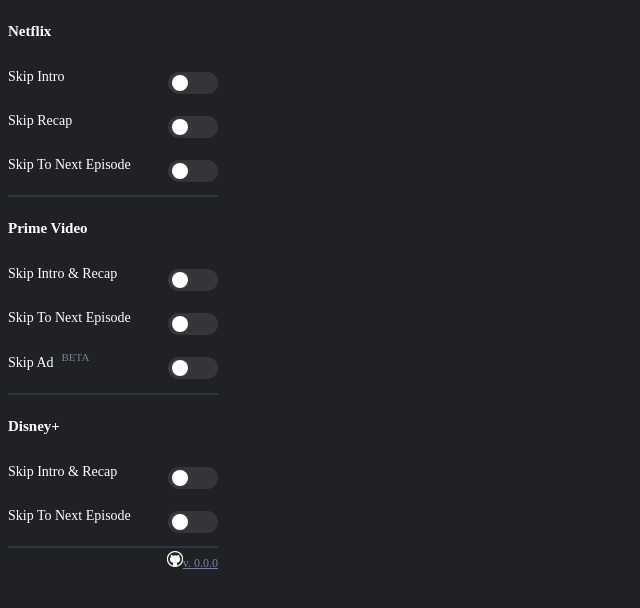
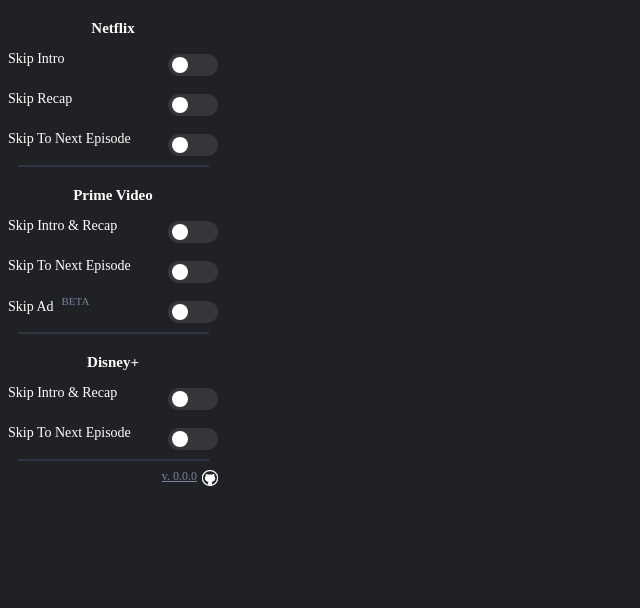
Before and after one commit to radar155/streamingskipper, a website built with webpack: page src/popup/popup.html in a window 1280 px wide. Shown: the whole page, without its empty margins (0-640 px from the left). Built offline with nearby package versions, Linux system fonts and the light colour scheme; some packages are replaced by stand-ins of ours.

Commit message:
refactoring of html, css improvements

```diff
--- a/src/popup/popup.css
+++ b/src/popup/popup.css
@@ -4,6 +4,8 @@
 
 #background {
   width:210px;
+  display: flex;
+  flex-direction: column;
 }
 
 p {
@@ -13,10 +15,13 @@
 }
 hr {
     border: 1px solid rgb(48,52,67);
+    width: 90%;
 }
 .service {
     color: white;
     font-size: 15px;
+    margin: 1.5vh 0 0;
+    text-align: center;
 }
 
 .switch {
@@ -60,6 +65,10 @@
   transition: .4s;
 }
 
+.selector {
+  height: 40px;
+}
+
 input:checked + .primevideo{
   background-color: #0f79af;
 }
@@ -99,9 +108,14 @@
 .version {
   font-size: 12px;
   margin-bottom: 2px;
-  margin-top: -5px;
-  float: right;
+  margin-right: 5px;
   color: rgb(122,130,160);
+}
+
+.gitlink {
+  display: flex;
+  justify-content: flex-end;
+  align-items: center;
 }
 
 #gitLogo {
--- a/src/popup/popup.html
+++ b/src/popup/popup.html
@@ -7,35 +7,45 @@
 
 <body>
   <div id="background">
-    <p class="service"><strong>Netflix</strong></p><br>
+    <p class="service"><strong>Netflix</strong></p>
+    <div class="selector">
       <p>Skip Intro</p>
       <label class="switch">
         <input type="checkbox" name="netflix" id="netflix_skip_intro"></input>
         <span class="slider netflix"></span>
-    </label><br>
+      </label>
+    </div>
+    <div class="selector">
       <p>Skip Recap</p>
       <label class="switch">
         <input type="checkbox" name="netflix" id="netflix_skip_recap"></input>
         <span class="slider netflix"></span>
       </label>
+    </div>
+    <div class="selector">
       <p>Skip To Next Episode</p>
       <label class="switch">
         <input type="checkbox" name="netflix" id="netflix_skip_next_episode"></input>
         <span class="slider netflix"></span>
       </label>
+    </div>
     <hr>
-    <p class="service"><strong>Prime Video</strong></p><br>
+    <p class="service"><strong>Prime Video</strong></p>
+    <div class="selector">
       <p>Skip Intro & Recap</p>
       <label class="switch">
         <input type="checkbox" name="primevideo" id="primevideo_skip_intro_&_recap"></input>
         <span class="slider primevideo"></span>
-    </label><br>
+      </label>
+    </div>
+    <div class="selector">
       <p>Skip To Next Episode</p>
       <label class="switch">
         <input type="checkbox" name="primevideo" id="primevideo_skip_next_episode"></input>
         <span class="slider primevideo"></span>
       </label>
-    <br>
+    </div>
+    <div class="selector">
       <p>Skip Ad</p>
       <sup>
         <p id="beta">BETA</p>
@@ -44,21 +54,29 @@
         <input type="checkbox" name="primevideo" id="primevideo_skip_ad"></input>
         <span class="slider primevideo"></span>
       </label>
+    </div>
     <hr>
-    <p class="service"><strong>Disney+</strong></p><br>
+    <p class="service"><strong>Disney+</strong></p>
+    <div class="selector">
       <p>Skip Intro & Recap</p>
       <label class="switch">
         <input type="checkbox" name="disneyplus" id="disneyplus_skip_intro_&_recap"></input>
         <span class="slider disneyplus"></span>
-    </label><br>
+      </label>
+    </div>
+    <div class="selector">
       <p>Skip To Next Episode</p>
       <label class="switch">
         <input type="checkbox" name="disneyplus" id="disneyplus_skip_next_episode"></input>
         <span class="slider disneyplus"></span>
       </label>
+    </div>
     <hr>
+    <div class="gitlink">
       <a class="version" href="https://github.com/radar155/streamingskipper" target="_blank"
-      rel="noopener noreferrer"><img id="gitLogo" src="github_icon.png" alt="git_logo">v. <span id="version"></span></a>
+      rel="noopener noreferrer">v. <span id="version"></span></a>
+      <img id="gitLogo" src="github_icon.png" alt="git_logo">
+    </div>
   </div>
   <script type="module" src="popup.js"></script>
 </body>
```
Lines whose indentation alone changed are shown as unchanged.
